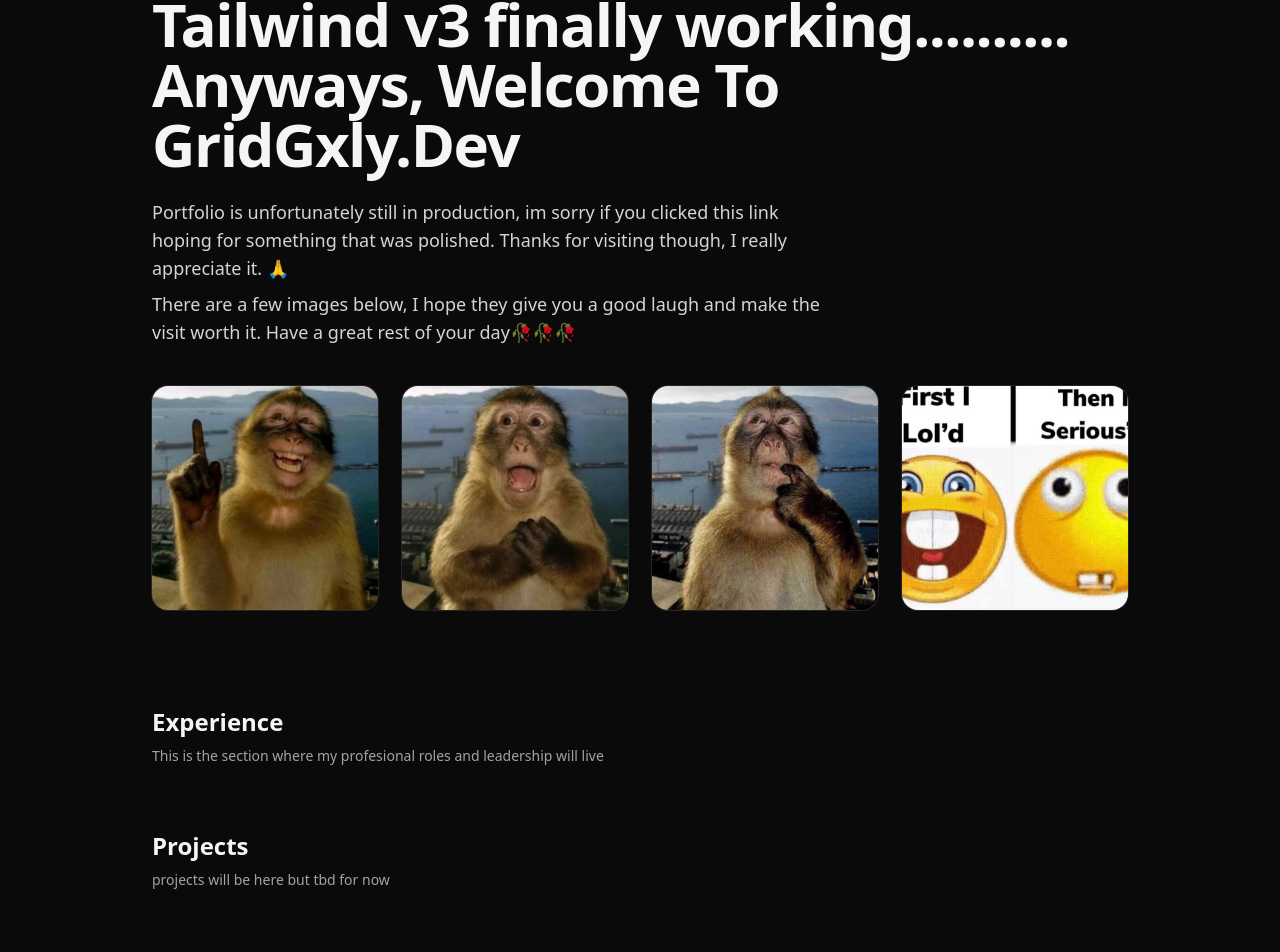
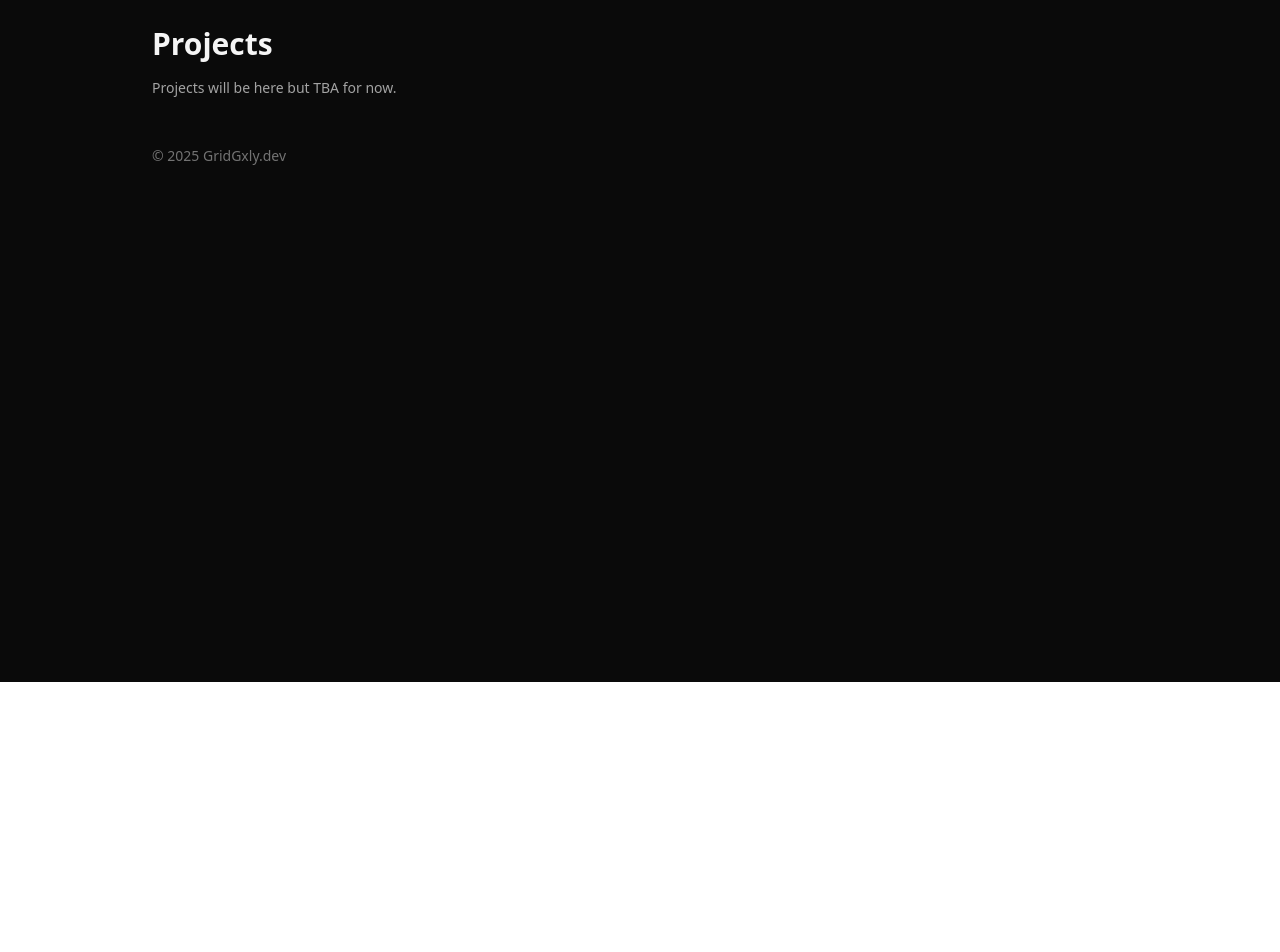
Before and after one commit to GridGxly/Portfolio, a React (Vite) app: page /projects in a window 1280 px wide. Shown: the part 118-1070 px from the top of the page. After the commit the page ends 800 px from the top, so only its background shows below. Built offline with nearby package versions, Linux system fonts and the light colour scheme.

Commit message:
added react router and split portfolio into seperate pages

```diff
--- a/package.json
+++ b/package.json
@@ -11,7 +11,8 @@
   },
   "dependencies": {
     "react": "^19.1.1",
-    "react-dom": "^19.1.1"
+    "react-dom": "^19.1.1",
+    "react-router-dom": "^7.9.5"
   },
   "devDependencies": {
     "@eslint/js": "^9.36.0",
@@ -25,6 +26,6 @@
     "globals": "^16.4.0",
     "postcss": "^8.5.6",
     "tailwindcss": "^3.4.18",
-    "vite": "^7.1.7"
+    "vite": "^7.2.2"
   }
 }
--- a/src/App.jsx
+++ b/src/App.jsx
@@ -1,78 +1,30 @@
+  import { BrowserRouter, Routes, Route } from "react-router-dom";
   import Navbar from "./components/Navbar";
 
+  import HomePage from "./Pages/HomePage";
+  import ExperiencePage from "./Pages/ExperiencePage";
+  import ProjectsPage from "./Pages/ProjectsPage";
+  import SkillsPage from "./Pages/SkillsPage";
+
   export default function App() {
-  const images = [
-  "/memes/meme1.png",
-  "/memes/meme2.png",
-  "/memes/meme3.png",
-  "/memes/meme4.png",
-  ];
-
   return (
+  <BrowserRouter>
   <div id="top" className="min-h-screen bg-neutral-950 text-neutral-100">
   <Navbar />
 
   <main className="mx-auto w-full max-w-5xl px-6 pt-28 pb-16">
-
-  <section id="hero">
-  <h1 className="text-4xl sm:text-6xl font-extrabold tracking-tight">
-            Tailwind v3 finally working.......... Anyways, Welcome To GridGxly.Dev
-  </h1>
-
-  <p className="mt-6 text-lg text-neutral-300 max-w-2xl">
-            Portfolio is unfortunately still in production, im sorry if you
-            clicked this link hoping for something that was polished. Thanks for
-            visiting though, I really appreciate it. 🙏
-  <br />
-  <span className="inline-block mt-2">
-              There are a few images below, I hope they give you a good laugh
-              and make the visit worth it. Have a great rest of your day🥀🥀🥀
-  </span>
-  </p>
-
-  <div className="mt-10 grid grid-cols-1 sm:grid-cols-2 lg:grid-cols-4 gap-6">
-  {images.map((src, i) => (
-  <figure
-  key={src}
-  className="overflow-hidden rounded-2xl bg-neutral-800 ring-1 ring-neutral-700/50"
-  >
-  <img
-  src={src}
-  alt={`funny image ${i + 1}`}
-  className="w-full h-56 object-cover hover:scale-105 transition-transform duration-300"
-  loading="lazy"
-  />
-  </figure>
-  ))}
-  </div>
-  </section>
-
-
-  <section id="experience" className="mt-24">
-  <h2 className="text-2xl font-semibold">Experience</h2>
-  <p className="mt-2 text-sm text-neutral-400">
-            This is the section where my profesional roles and leadership will live
-  </p>
-  </section>
-
-  <section id="projects" className="mt-16">
-  <h2 className="text-2xl font-semibold">Projects</h2>
-  <p className="mt-2 text-sm text-neutral-400">
-            projects will be here but tbd for now
-  </p>
-  </section>
-
-  <section id="skills" className="mt-16">
-  <h2 className="text-2xl font-semibold">Skills</h2>
-  <p className="mt-2 text-sm text-neutral-400">
-      my tech stacks and tools will be here, but there will be. a twist to make it intrstesting and not generic (tbd)
-  </p>
-  </section>
+  <Routes>
+  <Route path="/" element={<HomePage />} />
+  <Route path="/experience" element={<ExperiencePage />} />
+  <Route path="/projects" element={<ProjectsPage />} />
+  <Route path="/skills" element={<SkillsPage />} />
+  </Routes>
 
   <footer className="mt-12 text-sm text-neutral-500">
-          © {new Date().getFullYear()} GridGxly.dev
+            © {new Date().getFullYear()} GridGxly.dev
   </footer>
   </main>
   </div>
+  </BrowserRouter>
   );
-}
+  }
--- /dev/null
+++ b/src/Pages/ExperiencePage.jsx
@@ -0,0 +1,10 @@
+    export default function ExperiencePage() {
+    return (
+    <section className="mt-8">
+    <h1 className="text-3xl font-bold">Experience</h1>
+    <p className="mt-4 text-sm text-neutral-400">
+        This is the section where my professional roles and leadership will live.
+    </p>
+    </section>
+    );
+    }
--- /dev/null
+++ b/src/Pages/HomePage.jsx
@@ -0,0 +1,43 @@
+    export default function HomePage() {
+    const images = [
+    "/memes/meme1.png",
+    "/memes/meme2.png",
+    "/memes/meme3.png",
+    "/memes/meme4.png",
+    ];
+
+    return (
+    <section id="hero">
+    <h1 className="text-4xl sm:text-6xl font-extrabold tracking-tight">
+        Tailwind v3 finally working.......... Anyways, Welcome To GridGxly.Dev
+    </h1>
+
+    <p className="mt-6 text-lg text-neutral-300 max-w-2xl">
+        Portfolio is unfortunately still in production, im sorry if you
+        clicked this link hoping for something that was polished. Thanks for
+        visiting though, I really appreciate it. 🙏
+    <br/>
+    <span className="inline-block mt-2">
+        There are a few images below, I hope they give you a good laugh
+        and make the visit worth it. Have a great rest of your day🥀🥀🥀
+    </span>
+    </p>
+
+    <div className="mt-10 grid grid-cols-1 sm:grid-cols-2 lg:grid-cols-4 gap-6">
+    {images.map((src, i) => (
+    <figure
+    key={src}
+    className="overflow-hidden rounded-2xl bg-neutral-800 ring-1 ring-neutral-700/50"
+    >
+    <img
+    src={src}
+    alt={`funny image ${i + 1}`}
+    className="w-full h-56 object-cover hover:scale-105 transition-transform duration-300"
+    loading="lazy"
+    />
+    </figure>
+    ))}
+    </div>
+    </section>
+    );
+    }
--- /dev/null
+++ b/src/Pages/ProjectsPage.jsx
@@ -0,0 +1,10 @@
+    export default function ProjectsPage() {
+    return (
+    <section className="mt-8">
+    <h1 className="text-3xl font-bold">Projects</h1>
+    <p className="mt-4 text-sm text-neutral-400">
+        Projects will be here but TBA for now.
+    </p>
+    </section>
+    );
+    }
--- /dev/null
+++ b/src/Pages/SkillsPage.jsx
@@ -0,0 +1,11 @@
+    export default function SkillsPage() {
+    return (
+    <section className="mt-8">
+    <h1 className="text-3xl font-bold">Skills</h1>
+    <p className="mt-4 text-sm text-neutral-400">
+        My tech stacks and tools will be here, with a twist to make it
+        interesting and not generic (TBD).
+    </p>
+    </section>
+    );
+    }
--- a/src/components/Navbar.jsx
+++ b/src/components/Navbar.jsx
@@ -1,9 +1,10 @@
     import { useState } from "react";
+    import { Link } from "react-router-dom";
 
     const navLinks = [
-    { href: "#experience", label: "Experience" },
-    { href: "#projects", label: "Projects" },
-    { href: "#skills", label: "Skills" },
+    { to: "/experience", label: "Experience" },
+    { to: "/projects", label: "Projects" },
+    { to: "/skills", label: "Skills" },
     ];
 
     function IconGitHub({ className }) {
@@ -61,24 +62,23 @@
     return (
     <header className="fixed inset-x-0 top-0 z-50 bg-neutral-950/85 backdrop-blur">
     <nav className="mx-auto flex h-16 max-w-5xl items-center justify-between px-4 sm:px-6">
-    <a href="#top" className="text-base font-semibold tracking-tight">
+    <Link to="/" className="text-base font-semibold tracking-tight">
     <span className="font-bold lowercase">gridgxly</span>
     <span className="text-blue-300">.dev</span>
-    </a>
+    </Link>
 
 
     <div className="hidden gap-8 text-sm font-medium text-neutral-200 sm:flex">
     {navLinks.map((link) => (
-    <a
-    key={link.href}
-    href={link.href}
+    <Link
+    key={link.to}
+    to={link.to}
     className="hover:text-white transition-colors"
     >
     {link.label}
-    </a>
+    </Link>
     ))}
     </div>
-
 
     <div className="hidden items-center gap-4 sm:flex">
     <a
@@ -91,7 +91,7 @@
     <IconGitHub className="h-5 w-5" />
     </a>
     <a
-    href="https://www.linkedin.com/in/ralphnoel/"
+    href="https://www.linkedin.com"
     target="_blank"
     rel="noreferrer"
     className="text-neutral-200 hover:text-white transition-colors"
@@ -125,22 +125,21 @@
     </span>
     )}
     </button>
-
     </nav>
 
 
     {isOpen && (
-    <div className="sm:hidden border-t border-neutral-800 bg-neutral-950/95">
+    <div className="sm:hidden bg-neutral-950/95">
     <div className="space-y-1 px-4 pb-4 pt-2 text-lg text-neutral-100">
     {navLinks.map((link) => (
-    <a
-    key={link.href}
-    href={link.href}
+    <Link
+    key={link.to}
+    to={link.to}
     className="block rounded-lg px-2 py-2 hover:bg-white/5"
     onClick={() => setIsOpen(false)}
     >
     {link.label}
-    </a>
+    </Link>
     ))}
 
     <div className="mt-4 flex justify-center gap-5 pb-2 text-neutral-200">
@@ -154,7 +153,7 @@
     <IconGitHub className="h-6 w-6" />
     </a>
     <a
-    href="https://www.linkedin.com"
+    href="https://www.linkedin.com/in/ralphnoel/"
     target="_blank"
     rel="noreferrer"
     className="hover:text-white transition-colors"
```
Also changed, not shown: 1 other file (tests, documents, lock files or other folders).
